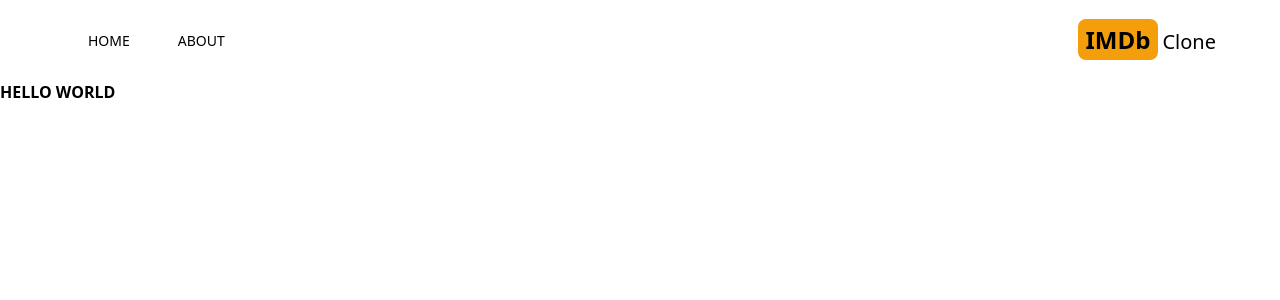
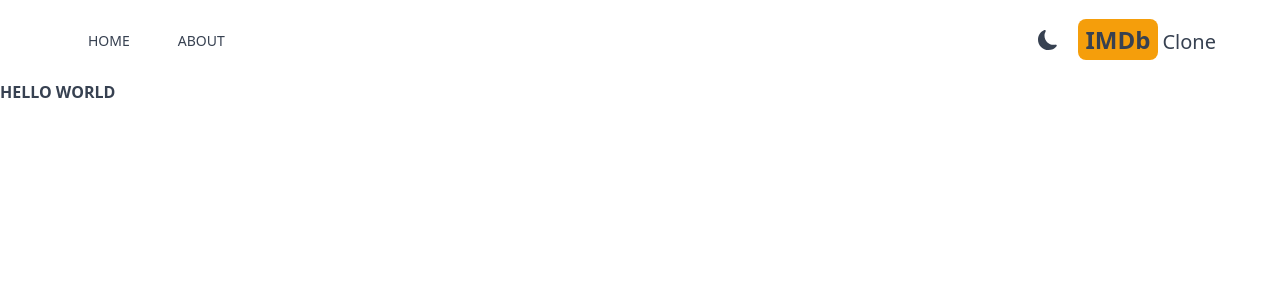
Before and after one commit to DeimosKarkee/IMDB-clone, a Next.js app: page / in a window 1280 px wide. Shown: the top 300 px of the page. Built offline with nearby package versions, Linux system fonts and the light colour scheme.

Commit message:
Added darkmodeswitch component and providers

```diff
--- a/package.json
+++ b/package.json
@@ -12,6 +12,7 @@
     "eslint": "8.36.0",
     "eslint-config-next": "13.2.4",
     "next": "13.2.4",
+    "next-themes": "^0.2.1",
     "react": "18.2.0",
     "react-dom": "18.2.0",
     "react-icons": "^4.8.0"
--- /dev/null
+++ b/src/app/Providers.jsx
@@ -0,0 +1,14 @@
+"use client";
+import { ThemeProvider } from "next-themes";
+
+function Providers({ children }) {
+  return (
+    <ThemeProvider enableSystem={true} attribute="class">
+      <div className="dark:bg-gray-700 dark:text-gray-200 text-gray-700 transition-colors duration-300 min-h-screen select-none">
+        {children}
+      </div>
+    </ThemeProvider>
+  );
+}
+
+export default Providers;
--- a/src/app/layout.js
+++ b/src/app/layout.js
@@ -1,5 +1,6 @@
 import Header from "@/components/Header";
 import "./globals.css";
+import Providers from "./Providers";
 
 export const metadata = {
   title: "IMDB clone",
@@ -10,8 +11,10 @@
   return (
     <html lang="en">
       <body>
-        <Header />
-        {children}
+        <Providers>
+          <Header />
+          {children}
+        </Providers>
       </body>
     </html>
   );
--- /dev/null
+++ b/src/components/DarkModeSwitch.jsx
@@ -0,0 +1,32 @@
+"use client";
+
+import { MdLightMode } from "react-icons/md";
+import { BsFillMoonFill } from "react-icons/bs";
+import { useTheme } from "next-themes";
+import { useEffect, useState } from "react";
+
+function DarkModeSwitch() {
+  const { systemTheme, theme, setTheme } = useTheme();
+  const [mounted, setMounted] = useState(false);
+  useEffect(() => setMounted(true), []);
+  const currentTheme = theme === "system" ? systemTheme : theme;
+
+  return (
+    <>
+      {mounted &&
+        (currentTheme === "dark" ? (
+          <MdLightMode
+            className="text-xl cursor-pointer hover:text-amber-500"
+            onClick={() => setTheme("light")}
+          />
+        ) : (
+          <BsFillMoonFill
+            className="text-xl cursor-pointer hover:text-amber-500"
+            onClick={() => setTheme("dark")}
+          />
+        ))}
+    </>
+  );
+}
+
+export default DarkModeSwitch;
--- a/src/components/Header.jsx
+++ b/src/components/Header.jsx
@@ -2,6 +2,7 @@
 import MenuItem from "./MenuItem";
 import { AiFillHome } from "react-icons/ai";
 import { BsFillInfoCircleFill } from "react-icons/bs";
+import DarkModeSwitch from "./DarkModeSwitch";
 
 function Header() {
   return (
@@ -10,7 +11,8 @@
         <MenuItem title="Home" address="/" Icon={AiFillHome} />
         <MenuItem title="About" address="/about" Icon={BsFillInfoCircleFill} />
       </div>
-      <div className="">
+      <div className="flex items-center space-x-5">
+        <DarkModeSwitch />
         <Link href="/">
           <h2 className="text-2xl">
             <span className="font-bold bg-amber-500 py-1 px-2 rounded-lg mr-1">
--- a/tailwind.config.js
+++ b/tailwind.config.js
@@ -5,4 +5,5 @@
     extend: {},
   },
   plugins: [],
+  darkMode: "class",
 };
```
Also changed, not shown: 1 other file (tests, documents, lock files or other folders).
